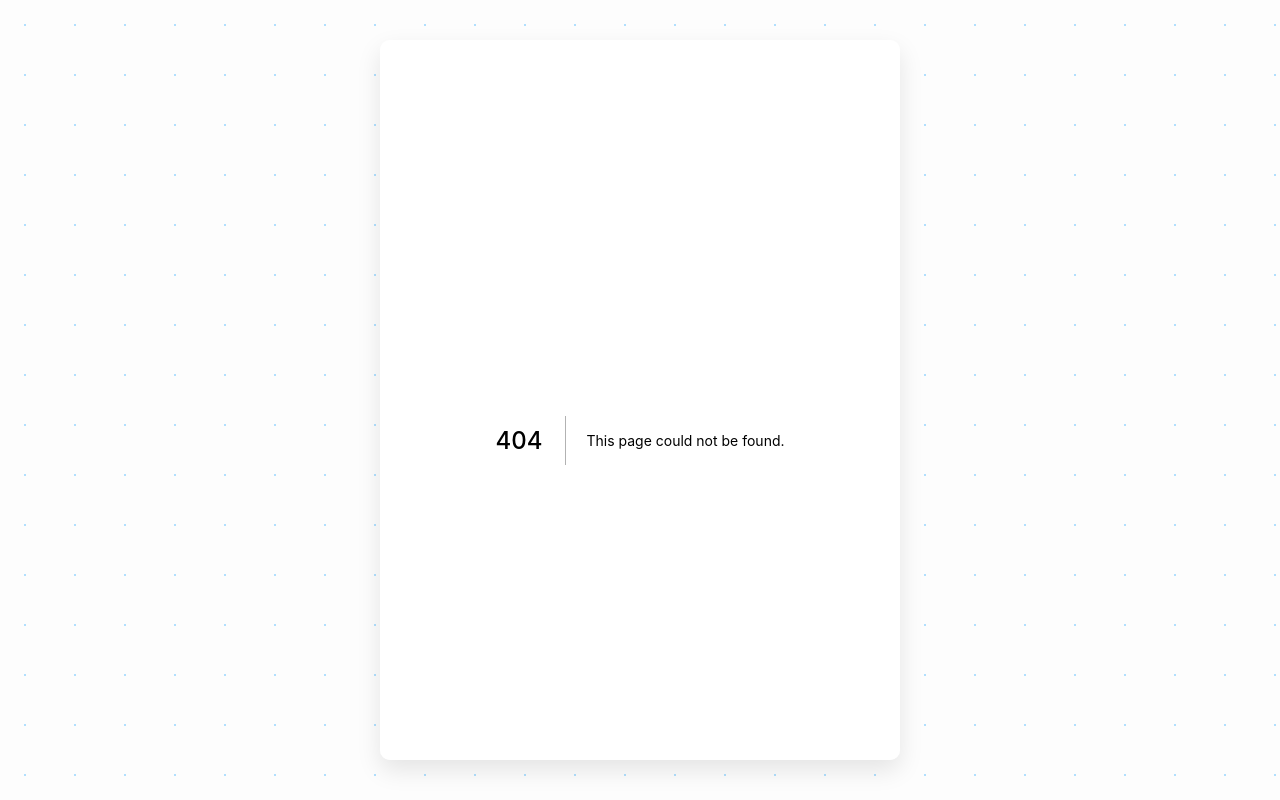
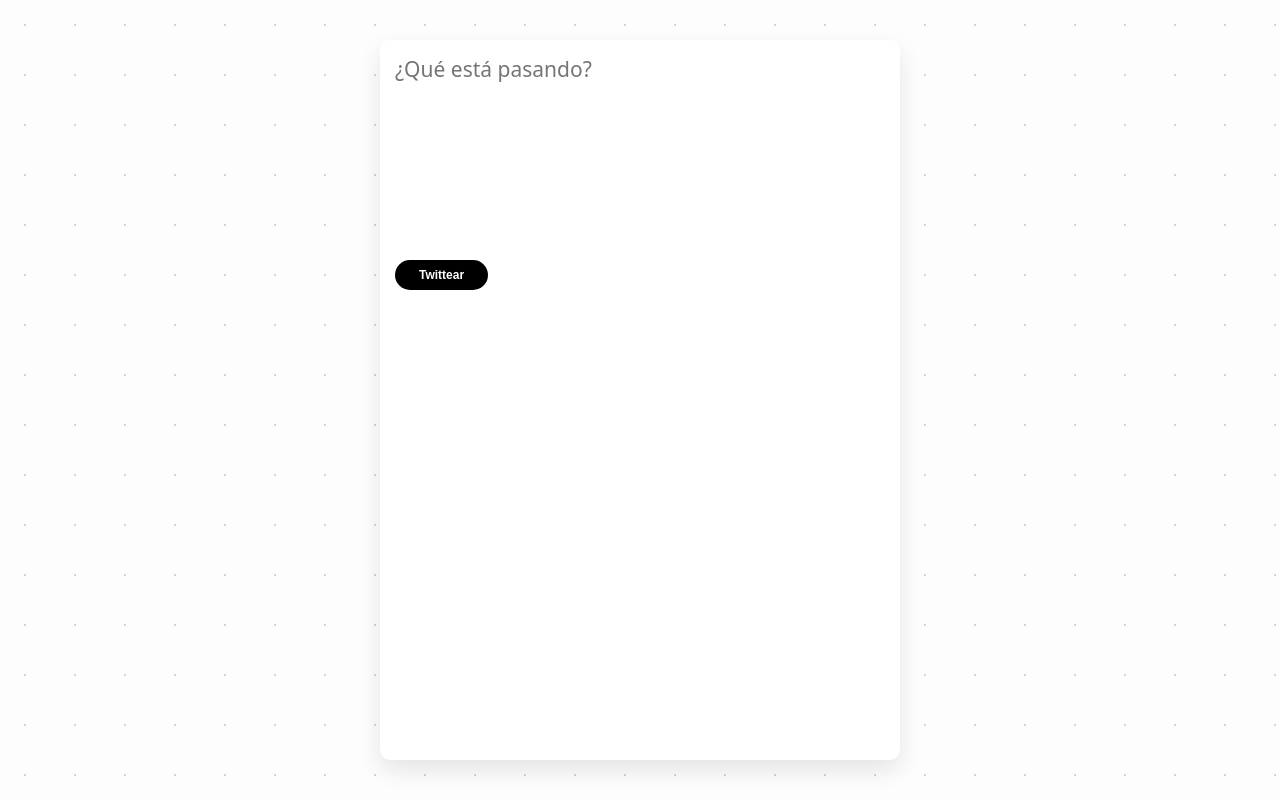
Before and after one commit to daviardev/twetdev, a Next.js app: page /compose/twet in a window 1280 px wide. Before the commit this address had no page. Built offline with nearby package versions, Linux system fonts and the light colour scheme.

Commit message:
feat: New component for the post

```diff
--- /dev/null
+++ b/pages/compose/twet/index.js
@@ -0,0 +1,18 @@
+import Button from '../../../components/Button'
+
+import styles from './styles.module.css'
+
+// 32:09
+
+const ComposeTwet = () => {
+    return <>
+        <form>
+            <textarea className={styles.writeText} placeholder='¿Qué está pasando?'></textarea>
+            <div className={styles.content}>
+                <Button>Twittear</Button>
+            </div>
+        </form>
+    </>
+}
+
+export default ComposeTwet
--- /dev/null
+++ b/pages/compose/twet/styles.module.css
@@ -0,0 +1,15 @@
+.writeText {
+    width: 100%;
+    border: 0;
+    padding: 15px;
+    font-size: 21px;
+    outline: none;
+    resize: none;
+    color: #000;
+    background: #fff;
+    min-height: 200px;
+}
+
+.content {
+    padding: 15px;
+}
```
